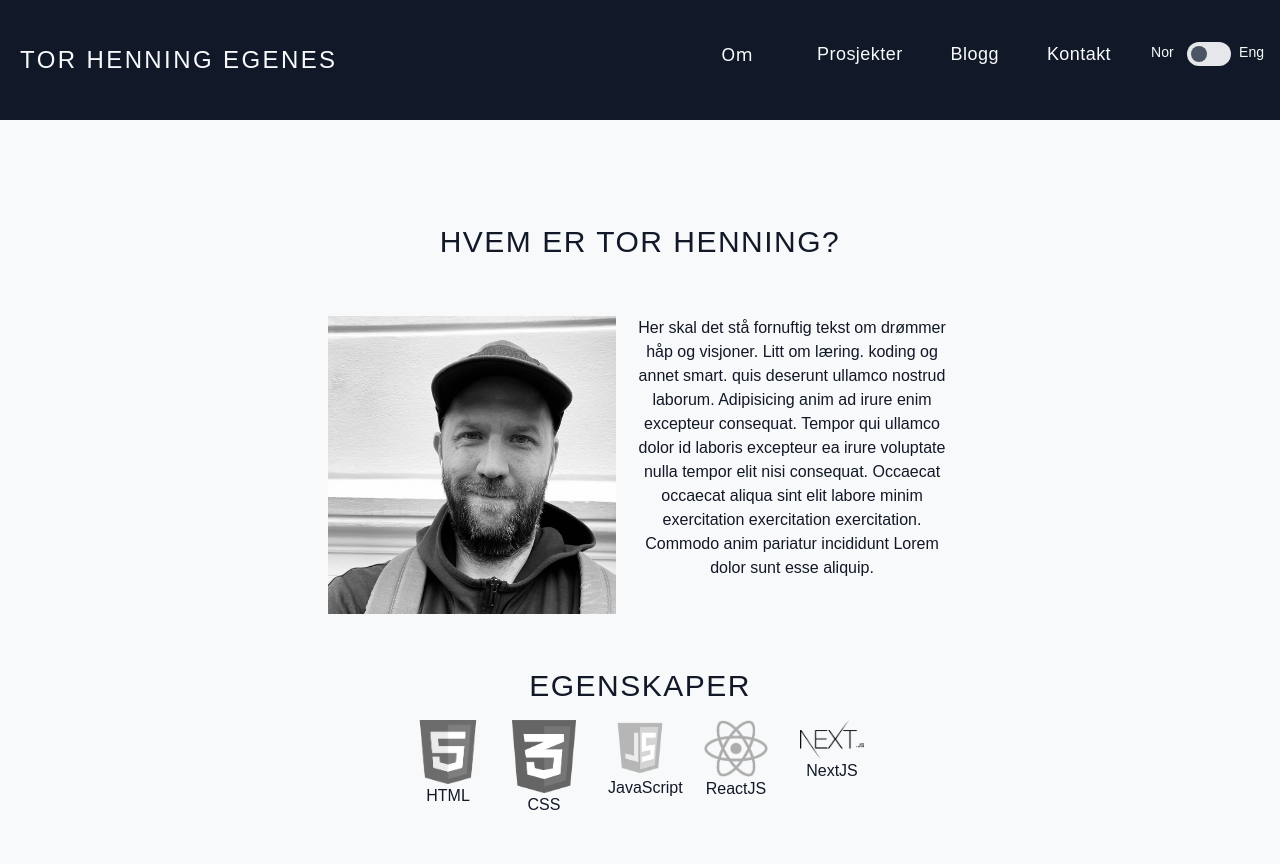
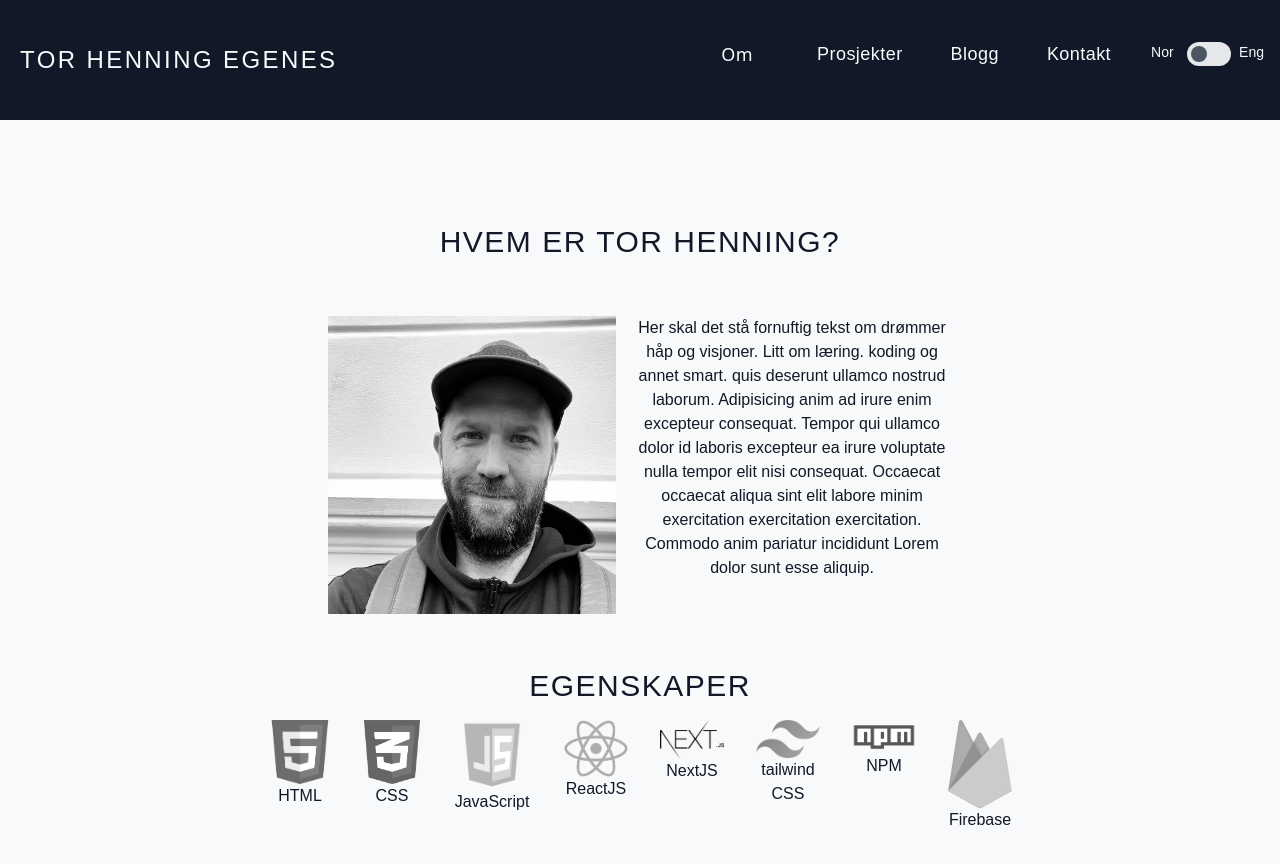
Before and after one commit to Loathar/torhenningegenes, a Next.js app: page /about in a window 1280 px wide. Shown: the top 864 px of the page. Built offline with nearby package versions, Linux system fonts and the light colour scheme.

Commit message:
added more logos to about section

```diff
--- a/pages/about.js
+++ b/pages/about.js
@@ -5,6 +5,10 @@ import cssLogo from "../img/logo/css.png";
 import jsLogo from "../img/logo/javascript.png";
 import reactLogo from "../img/logo/react.png";
 import nextLogo from "../img/logo/nextjs.png";
+import tailwindLogo from "../img/logo/tailwind.png";
+import npmLogo from "../img/logo/npm.png";
+import firebaseLogo from "../img/logo/firebase.png";
+
 export default function About() {
   console.log("hei");
 
@@ -34,7 +38,7 @@ export default function About() {
             Egenskaper
           </h1>
           <div className="">
-            <ul className="flex flex-row justify-between flex-wrap text-center">
+            <ul className="flex flex-row justify-between flex-wrap text-center items-center">
               <li className="m-4 w-16 h-16 ">
                 <Image
                   src={htmlLogo}
@@ -43,7 +47,7 @@ export default function About() {
                 />
                 HTML
               </li>
-              <li className="m-4 w-16 h-16 ">
+              <li className="m-4  w-14 h-16 ">
                 <Image
                   src={cssLogo}
                   layout="responsive"
@@ -51,7 +55,7 @@ export default function About() {
                 />
                 CSS
               </li>
-              <li className="m-4 w-16 h-16 ">
+              <li className="m-4 w-20 h-16 ">
                 <Image
                   src={jsLogo}
                   layout="responsive"
@@ -79,6 +83,36 @@ export default function About() {
                 </div>
                 <span className="mt-2">NextJS</span>
               </li>
+              <li className="m-4 w-16 h-16 ">
+                <div>
+                  <Image
+                    src={tailwindLogo}
+                    layout="responsive"
+                    className="grayscale hover:grayscale-0 p-2 "
+                  />
+                </div>
+                <span className="mt-2">tailwind CSS</span>
+              </li>
+              <li className="m-4 w-16 h-16 ">
+                <div>
+                  <Image
+                    src={npmLogo}
+                    layout="responsive"
+                    className="grayscale hover:grayscale-0 p-2 "
+                  />
+                </div>
+                <span className="mt-2">NPM</span>
+              </li>
+              <li className="m-4 w-16 h-16 ">
+                <div>
+                  <Image
+                    src={firebaseLogo}
+                    layout="responsive"
+                    className="grayscale hover:grayscale-0 p-2 "
+                  />
+                </div>
+                <span className="mt-2">Firebase</span>
+              </li>
             </ul>
           </div>
         </div>
```
Also changed, not shown: img/logo/firebase.png (added), img/logo/tailwind.png (added).
